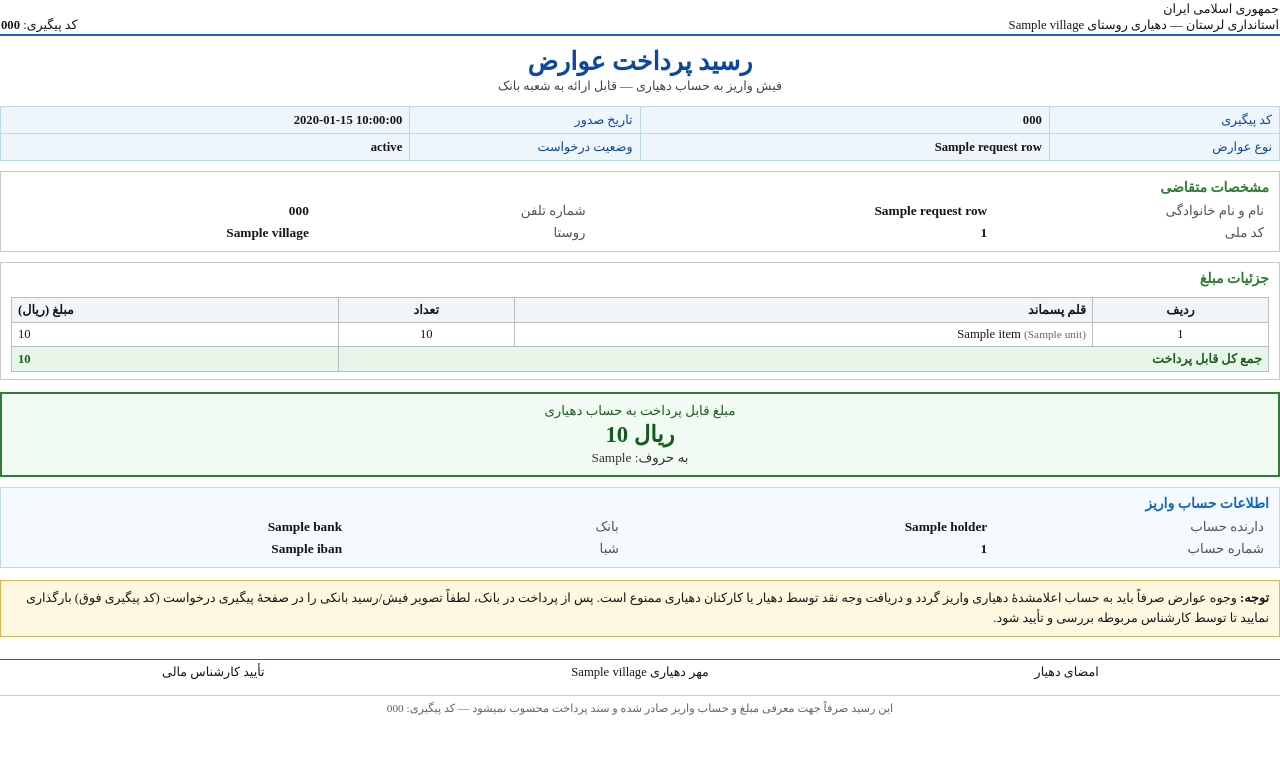
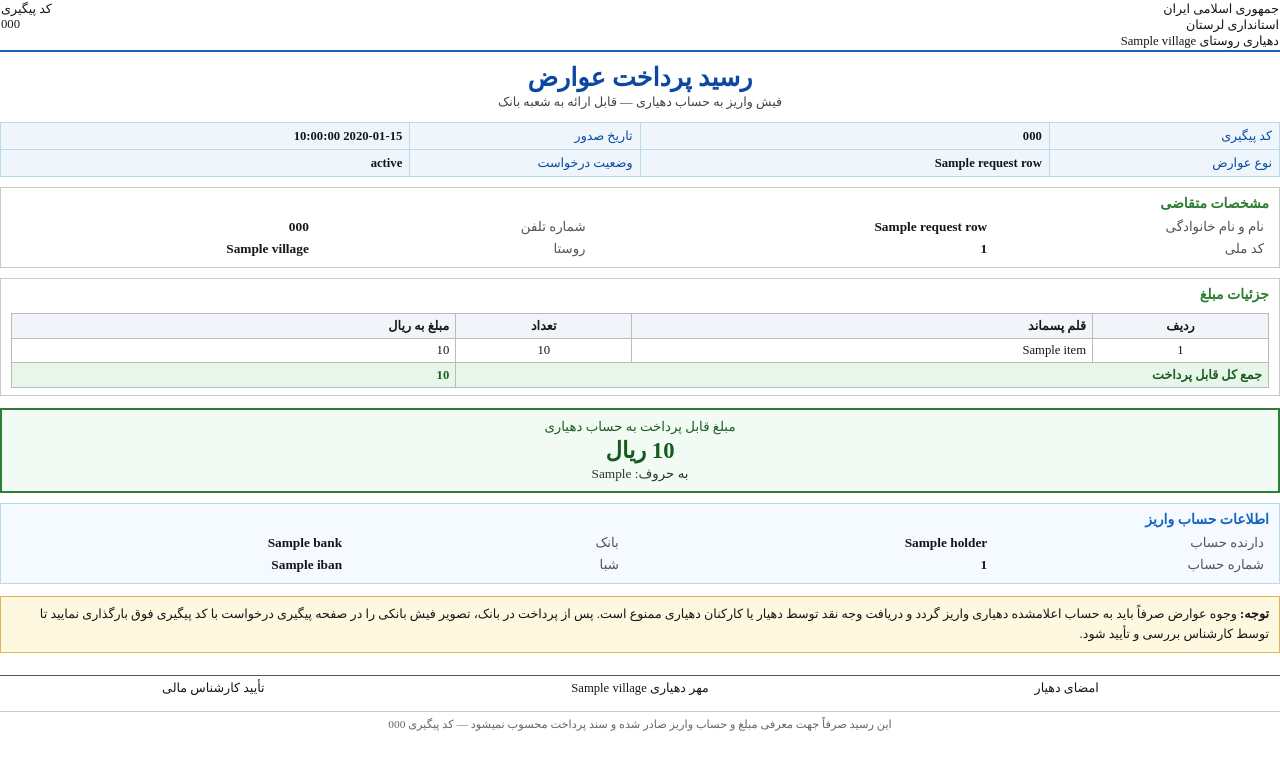
Before and after one commit to 1368zamani/chegeniroosta, a Laravel app: template resources/views/village/levy/receipt-pdf.blade.php in a window 1280 px wide. Shown: the top 770 px of the page. Run offline with Laravel 12, Linux system fonts and the light colour scheme; the template is opened without the code that fills it: most values are stand-ins (such as "Sample title", 1, 10 or a date in 2020); some libraries are stand-ins or nearby versions.

Commit message:
fix(levy): use single font family in receipt PDF
Custom fontdata caused mPDF to drop DejaVu Sans and render every text fragment in BTitrBold, which broke the receipt layout. Remove the custom font config and all btitr CSS references so only DejaVuSans/DejaVuSans-Bold are embedded, and simplify labels for reliable bidi output.

```diff
--- a/app/Http/Controllers/Public/PublicLevyController.php
+++ b/app/Http/Controllers/Public/PublicLevyController.php
@@ -347,10 +347,6 @@ class PublicLevyController extends Controller
             'margin_top'     => 14,
             'margin_bottom'  => 14,
             'tempDir'        => storage_path('framework/mpdf'),
-            'fontDir'        => [public_path('fonts')],
-            'fontdata'       => [
-                'btitr' => ['R' => 'BTitrBold.ttf', 'useOTL' => 0],
-            ],
             'default_font'   => 'dejavusans',
         ]);
 
--- a/resources/views/village/levy/receipt-pdf.blade.php
+++ b/resources/views/village/levy/receipt-pdf.blade.php
@@ -13,12 +13,12 @@
             margin: 0;
             padding: 0;
         }
-        .top { width: 100%; border-bottom: 2px solid #1565c0; padding-bottom: 6px; margin-bottom: 10px; }
-        .top td { vertical-align: bottom; font-size: 9.5pt; }
-        .top .left { text-align: left; direction: ltr; font-family: dejavusans; }
-        h1.title { font-family: btitr; font-size: 19pt; text-align: center; color: #0d47a1; margin: 2px 0; font-weight: bold; }
+        table { width: 100%; border-collapse: collapse; }
+        .header { border-bottom: 2px solid #1565c0; padding-bottom: 6px; margin-bottom: 10px; }
+        .header td { vertical-align: top; font-size: 9.5pt; }
+        .header .code { text-align: left; font-size: 9.5pt; }
+        h1.title { font-size: 19pt; text-align: center; color: #0d47a1; margin: 2px 0; font-weight: bold; }
         .subtitle { text-align: center; font-size: 9.5pt; color: #444; margin-bottom: 12px; }
-        table { width: 100%; border-collapse: collapse; }
         .meta td { border: 1px solid #b9d9ec; background: #eef6fb; padding: 5px 7px; font-size: 9.5pt; }
         .meta .k { color: #0d47a1; width: 18%; }
         .meta .v { font-weight: bold; width: 32%; }
@@ -27,33 +27,19 @@
         .kv td { padding: 3px 5px; font-size: 10pt; }
         .kv .k { color: #555; width: 22%; }
         .kv .v { font-weight: bold; }
-        .ltr { direction: ltr; text-align: right; font-family: dejavusans; }
         .detail { margin-top: 10px; }
         .detail th, .detail td { border: 1px solid #bbb; padding: 4px 6px; text-align: right; font-size: 9.5pt; }
         .detail th { background: #f1f5f9; font-weight: bold; }
         .detail .num { text-align: center; width: 14%; }
-        .detail .amount { text-align: left; direction: ltr; width: 26%; font-family: dejavusans; }
+        .detail .amount { text-align: right; font-family: dejavusans; }
         .detail tr.total td { background: #e8f5e9; font-weight: bold; color: #1b5e20; }
-        .payable {
-            margin-top: 12px;
-            border: 2px solid #2e7d32;
-            background: #f2fbf3;
-            padding: 9px 12px;
-            text-align: center;
-        }
+        .payable { margin-top: 12px; border: 2px solid #2e7d32; background: #f2fbf3; padding: 9px 12px; text-align: center; }
         .payable .label { font-size: 10pt; color: #1b5e20; }
-        .payable .amount { font-family: btitr; font-size: 17pt; color: #145a1e; margin: 2px 0; font-weight: bold; }
+        .payable .amount { font-size: 17pt; color: #145a1e; margin: 2px 0; font-weight: bold; }
         .payable .words { font-size: 10pt; color: #333; }
         .account { border: 1px solid #b9d9ec; background: #f4faff; }
         .account .box-title { color: #1565c0; }
-        .note {
-            margin-top: 12px;
-            background: #fff8e1;
-            border: 1px solid #e0b354;
-            padding: 7px 10px;
-            font-size: 9.5pt;
-            line-height: 1.6;
-        }
+        .note { margin-top: 12px; background: #fff8e1; border: 1px solid #e0b354; padding: 7px 10px; font-size: 9.5pt; line-height: 1.6; }
         .sign { margin-top: 22px; width: 100%; font-size: 9.5pt; }
         .sign td { width: 33.33%; text-align: center; border-top: 1px solid #555; padding-top: 4px; }
         .footer { margin-top: 14px; border-top: 1px solid #ccc; padding-top: 5px; font-size: 8.5pt; color: #666; text-align: center; }
@@ -61,15 +47,10 @@
 </head>
 <body>
 
-<table class="top">
+<table class="header">
     <tr>
-        <td>
-            جمهوری اسلامی ایران<br>
-            استانداری لرستان — دهیاری روستای {{ $village->name }}
-        </td>
-        <td class="left">
-            کد پیگیری: <strong>{{ $requestRow->tracking_code }}</strong>
-        </td>
+        <td>جمهوری اسلامی ایران<br>استانداری لرستان<br>دهیاری روستای {{ $village->name }}</td>
+        <td class="code">کد پیگیری<br>{{ $requestRow->tracking_code }}</td>
     </tr>
 </table>
 
@@ -78,16 +59,12 @@
 
 <table class="meta">
     <tr>
-        <td class="k">کد پیگیری</td>
-        <td class="v ltr" dir="ltr">{{ $requestRow->tracking_code }}</td>
-        <td class="k">تاریخ صدور</td>
-        <td class="v ltr" dir="ltr">{{ $issuedAt }}</td>
+        <td class="k">کد پیگیری</td><td class="v">{{ $requestRow->tracking_code }}</td>
+        <td class="k">تاریخ صدور</td><td class="v">{{ $issuedAt }}</td>
     </tr>
     <tr>
-        <td class="k">نوع عوارض</td>
-        <td class="v">{{ $requestRow->typeLabel() }}</td>
-        <td class="k">وضعیت درخواست</td>
-        <td class="v">{{ $requestRow->statusLabel() }}</td>
+        <td class="k">نوع عوارض</td><td class="v">{{ $requestRow->typeLabel() }}</td>
+        <td class="k">وضعیت درخواست</td><td class="v">{{ $requestRow->statusLabel() }}</td>
     </tr>
 </table>
 
@@ -96,10 +73,10 @@
     <table class="kv">
         <tr>
             <td class="k">نام و نام خانوادگی</td><td class="v">{{ $requestRow->payer_name }}</td>
-            <td class="k">شماره تلفن</td><td class="v ltr" dir="ltr">{{ $requestRow->payer_mobile }}</td>
+            <td class="k">شماره تلفن</td><td class="v">{{ $requestRow->payer_mobile }}</td>
         </tr>
         <tr>
-            <td class="k">کد ملی</td><td class="v ltr" dir="ltr">{{ $requestRow->national_id ?: '—' }}</td>
+            <td class="k">کد ملی</td><td class="v">{{ $requestRow->national_id ?: '—' }}</td>
             <td class="k">روستا</td><td class="v">{{ $village->name }}</td>
         </tr>
     </table>
@@ -109,34 +86,34 @@
     <div class="box-title">جزئیات مبلغ</div>
     @if($requestRow->type === 'construction')
         <table class="detail">
-            <tr><th>شرح</th><th class="num">مقدار</th><th class="amount" dir="ltr">مبلغ (ریال)</th></tr>
-            <tr><td>مساحت ساخت (Q)</td><td class="num">{{ $requestRow->construction_area }} مترمربع</td><td class="amount" dir="ltr">—</td></tr>
-            <tr><td>مساحت ملک (R)</td><td class="num">{{ $requestRow->property_area ?: '—' }} مترمربع</td><td class="amount" dir="ltr">—</td></tr>
-            <tr><td>ارزش معاملاتی (M)</td><td class="num">—</td><td class="amount" dir="ltr">{{ Number::money($requestRow->transaction_value, false) }}</td></tr>
-            <tr><td>ضریب نهایی (N = M × 0.14)</td><td class="num">—</td><td class="amount" dir="ltr">{{ Number::money($requestRow->final_coefficient, false) }}</td></tr>
-            <tr><td>عوارض مسکونی (S = Q × N × O)</td><td class="num">—</td><td class="amount" dir="ltr">{{ Number::money($requestRow->residential_levy, false) }}</td></tr>
-            <tr><td>عوارض تراکم (T = N × مساحت × P)</td><td class="num">—</td><td class="amount" dir="ltr">{{ Number::money($requestRow->density_levy, false) }}</td></tr>
-            <tr class="total"><td>جمع نهایی = MAX(S, T)</td><td class="num">—</td><td class="amount" dir="ltr">{{ Number::money($requestRow->final_levy, false) }}</td></tr>
+            <tr><th>شرح</th><th class="num">مقدار</th><th class="amount">مبلغ به ریال</th></tr>
+            <tr><td>مساحت ساخت Q</td><td class="num">{{ $requestRow->construction_area }} مترمربع</td><td class="amount">—</td></tr>
+            <tr><td>مساحت ملک R</td><td class="num">{{ $requestRow->property_area ?: '—' }} مترمربع</td><td class="amount">—</td></tr>
+            <tr><td>ارزش معاملاتی M</td><td class="num">—</td><td class="amount">{{ Number::money($requestRow->transaction_value, false) }}</td></tr>
+            <tr><td>ضریب نهایی N</td><td class="num">—</td><td class="amount">{{ Number::money($requestRow->final_coefficient, false) }}</td></tr>
+            <tr><td>عوارض مسکونی S</td><td class="num">—</td><td class="amount">{{ Number::money($requestRow->residential_levy, false) }}</td></tr>
+            <tr><td>عوارض تراکم T</td><td class="num">—</td><td class="amount">{{ Number::money($requestRow->density_levy, false) }}</td></tr>
+            <tr class="total"><td>جمع نهایی MAX</td><td class="num">—</td><td class="amount">{{ Number::money($requestRow->final_levy, false) }}</td></tr>
         </table>
     @else
         <table class="detail">
-            <tr><th class="num">ردیف</th><th>قلم پسماند</th><th class="num">تعداد</th><th class="amount" dir="ltr">مبلغ (ریال)</th></tr>
+            <tr><th class="num">ردیف</th><th>قلم پسماند</th><th class="num">تعداد</th><th class="amount">مبلغ به ریال</th></tr>
             @foreach($requestRow->items as $i => $item)
             <tr>
                 <td class="num">{{ $i + 1 }}</td>
-                <td>{{ $item->title_snapshot }} @if($item->unit)<span style="color:#666;font-size:8.5pt">({{ $item->unit }})</span>@endif</td>
+                <td>{{ str_replace(['(', ')'], '', $item->title_snapshot) }}</td>
                 <td class="num">{{ $item->quantity }}</td>
-                <td class="amount" dir="ltr">{{ Number::money($item->amount, false) }}</td>
+                <td class="amount">{{ Number::money($item->amount, false) }}</td>
             </tr>
             @endforeach
-            <tr class="total"><td colspan="3">جمع کل قابل پرداخت</td><td class="amount" dir="ltr">{{ Number::money($requestRow->amount, false) }}</td></tr>
+            <tr class="total"><td colspan="3">جمع کل قابل پرداخت</td><td class="amount">{{ Number::money($requestRow->amount, false) }}</td></tr>
         </table>
     @endif
 </div>
 
 <div class="payable">
     <div class="label">مبلغ قابل پرداخت به حساب دهیاری</div>
-    <div class="amount" dir="ltr">{{ Number::money($requestRow->amount, false) }} ریال</div>
+    <div class="amount">{{ Number::money($requestRow->amount, false) }} ریال</div>
     <div class="words">به حروف: {{ $amountWords }}</div>
 </div>
 
@@ -148,15 +125,15 @@
             <td class="k">بانک</td><td class="v">{{ $account['bank'] ?: '—' }}</td>
         </tr>
         <tr>
-            <td class="k">شماره حساب</td><td class="v ltr" dir="ltr">{{ $account['number'] ?: '—' }}</td>
-            <td class="k">شبا</td><td class="v ltr" dir="ltr">{{ $account['iban'] ?: '—' }}</td>
+            <td class="k">شماره حساب</td><td class="v">{{ $account['number'] ?: '—' }}</td>
+            <td class="k">شبا</td><td class="v">{{ $account['iban'] ?: '—' }}</td>
         </tr>
     </table>
 </div>
 
 <div class="note">
-    <strong>توجه:</strong> وجوه عوارض صرفاً باید به حساب اعلامشدهٔ دهیاری واریز گردد و دریافت وجه نقد توسط دهیار یا کارکنان دهیاری ممنوع است.
-    پس از پرداخت در بانک، لطفاً تصویر فیش/رسید بانکی را در صفحهٔ پیگیری درخواست (کد پیگیری فوق) بارگذاری نمایید تا توسط کارشناس مربوطه بررسی و تأیید شود.
+    <strong>توجه:</strong> وجوه عوارض صرفاً باید به حساب اعلامشده دهیاری واریز گردد و دریافت وجه نقد توسط دهیار یا کارکنان دهیاری ممنوع است.
+    پس از پرداخت در بانک، تصویر فیش بانکی را در صفحه پیگیری درخواست با کد پیگیری فوق بارگذاری نمایید تا توسط کارشناس بررسی و تأیید شود.
 </div>
 
 <table class="sign">
@@ -168,7 +145,7 @@
 </table>
 
 <div class="footer">
-    این رسید صرفاً جهت معرفی مبلغ و حساب واریز صادر شده و سند پرداخت محسوب نمیشود — کد پیگیری: {{ $requestRow->tracking_code }}
+    این رسید صرفاً جهت معرفی مبلغ و حساب واریز صادر شده و سند پرداخت محسوب نمیشود — کد پیگیری {{ $requestRow->tracking_code }}
 </div>
 
 </body>
```
